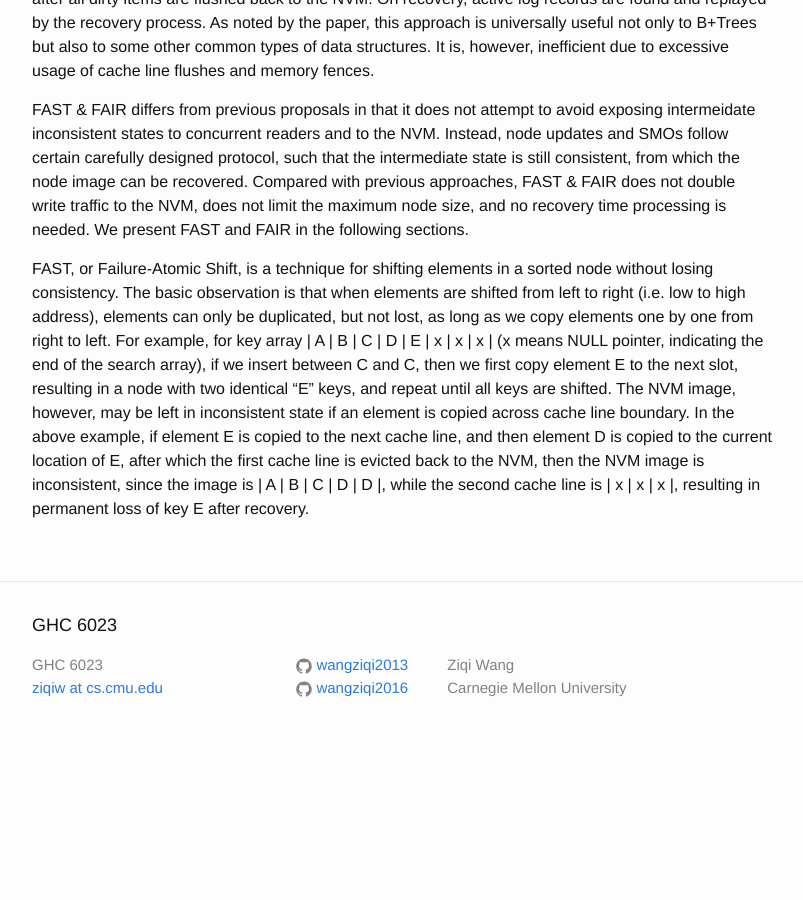
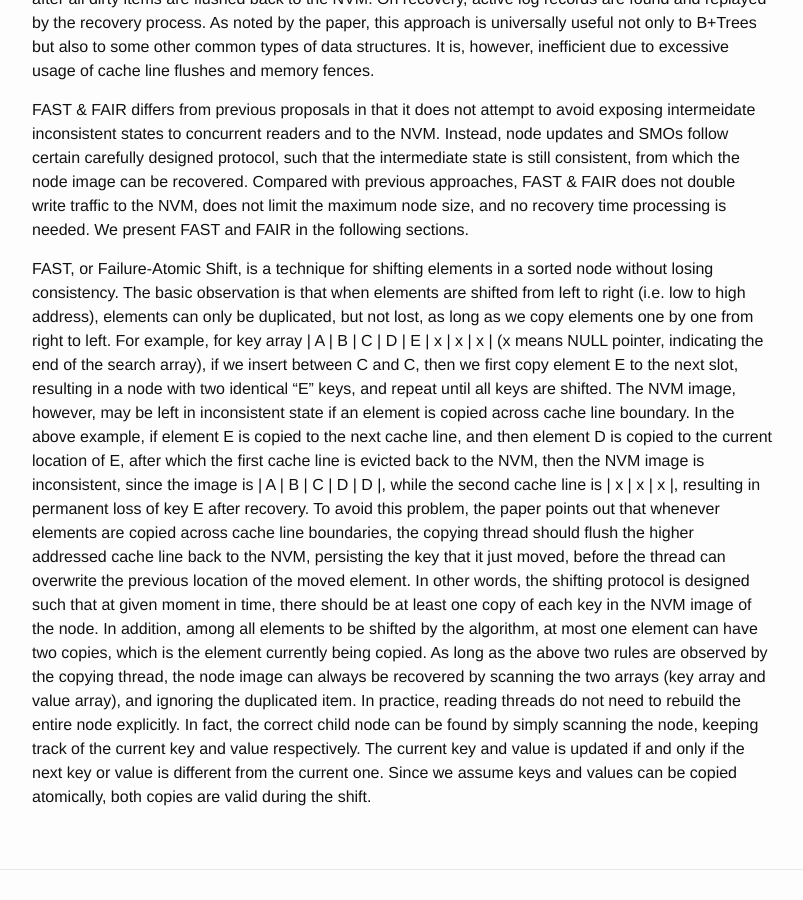
Before and after one commit to wangziqi2013/wangziqi2013.github.io, a Jekyll site: the page built from _posts/2019-11-21-fast-fair.markdown, in a window 1280 px wide and 900 px high, scrolled down 1312 px. Shown: the whole window, without its empty margins (238-1041 px from the left). Built offline with Jekyll 4.4.1, drawn with Linux system fonts in a browser that asks for light colours; before the commit the page ends 2071 px from its top, so only the background shows below that.

Commit message:
Adding shift algo

```diff
--- a/_posts/2019-11-21-fast-fair.markdown
+++ b/_posts/2019-11-21-fast-fair.markdown
@@ -61,4 +61,14 @@ until all keys are shifted. The NVM image, however, may be left in inconsistent
 cache line boundary. In the above example, if element E is copied to the next cache line, and then element D is copied to
 the current location of E, after which the first cache line is evicted back to the NVM, then the NVM image is inconsistent,
 since the image is | A | B | C | D | D |, while the second cache line is | x | x | x |, resulting in permanent loss of key
-E after recovery.
+E after recovery. To avoid this problem, the paper points out that whenever elements are copied across cache line boundaries,
+the copying thread should flush the higher addressed cache line back to the NVM, persisting the key that it just moved,
+before the thread can overwrite the previous location of the moved element. In other words, the shifting protocol is designed
+such that at given moment in time, there should be at least one copy of each key in the NVM image of the node. In addition,
+among all elements to be shifted by the algorithm, at most one element can have two copies, which is the element currently
+being copied. As long as the above two rules are observed by the copying thread, the node image can always be recovered
+by scanning the two arrays (key array and value array), and ignoring the duplicated item. In practice, reading threads do
+not need to rebuild the entire node explicitly. In fact, the correct child node can be found by simply scanning
+the node, keeping track of the current key and value respectively. The current key and value is updated if and only if the
+next key or value is different from the current one. Since we assume keys and values can be copied atomically, both
+copies are valid during the shift.
```
